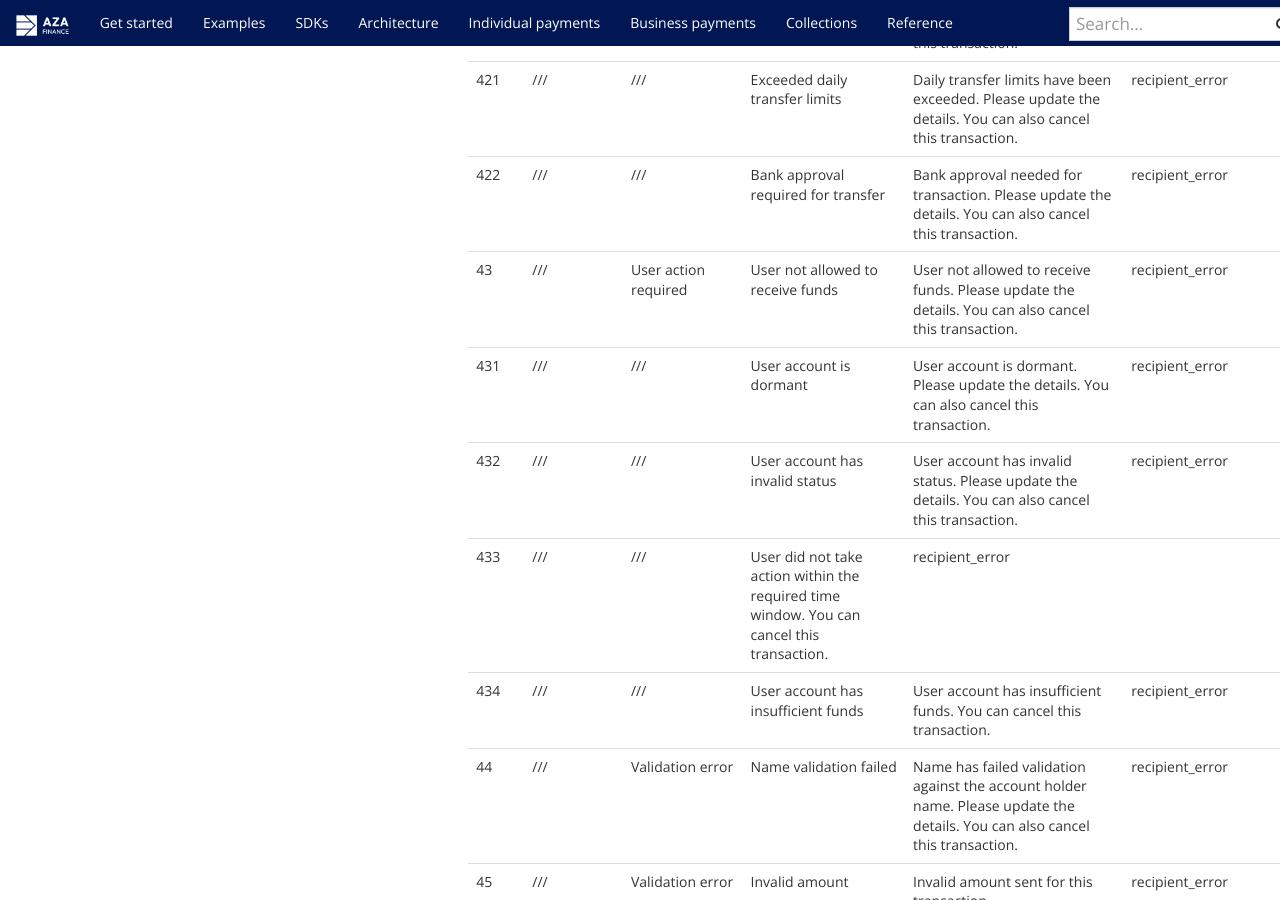
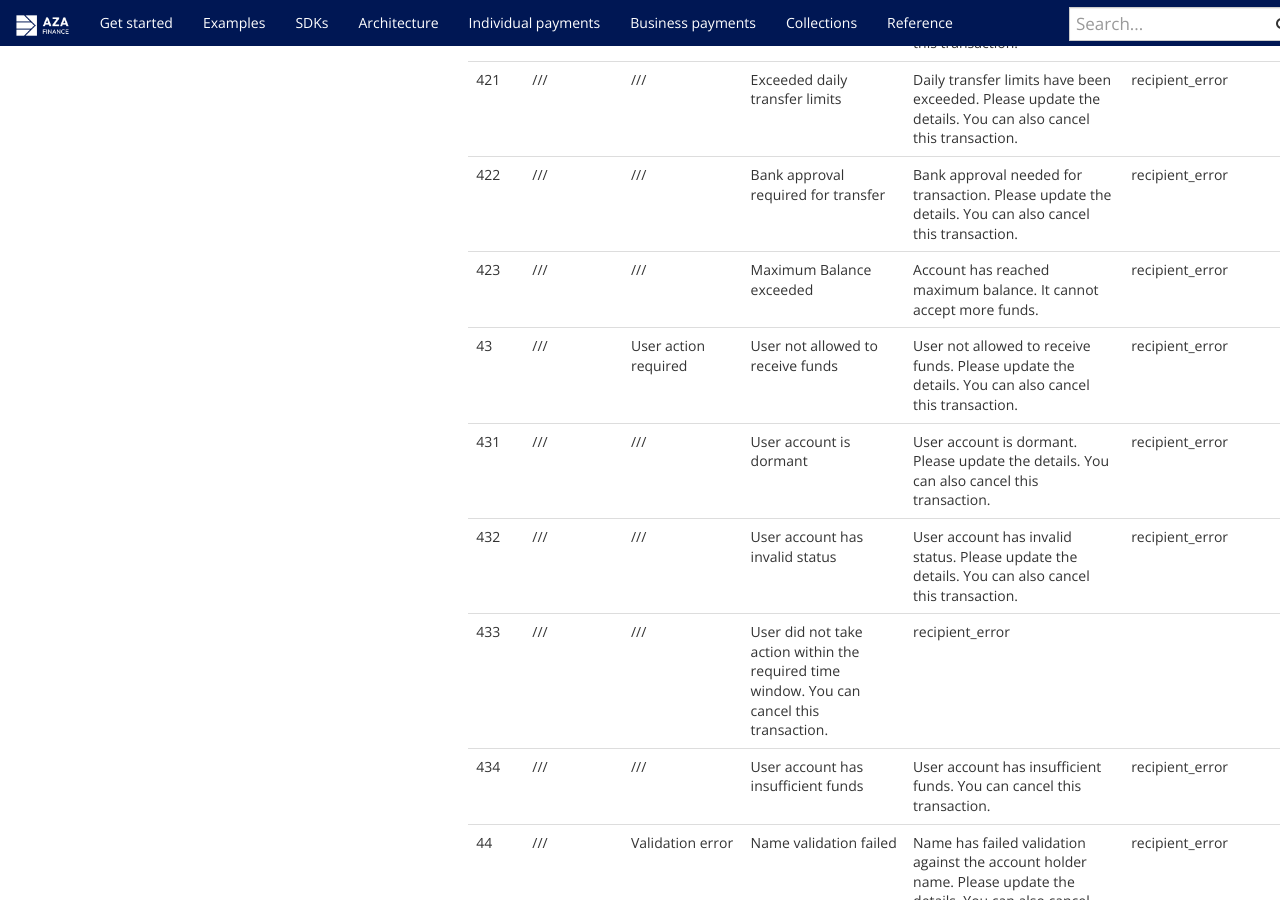
Before and after one commit to transferzero/api-documentation, a Jekyll site: the page built from _docs/error-handling.md, in a window 1280 px wide and 900 px high, scrolled down 4740 px. Built offline with Jekyll 4.4.1, drawn with Linux system fonts in a browser that asks for light colours; nearby versions of some CDN libraries; comment, search, counter and statistics services are not loaded.

Commit message:
add 423 error code to docs (#295)

```diff
--- a/_docs/error-handling.md
+++ b/_docs/error-handling.md
@@ -92,6 +92,7 @@ We categorize most errors into the following categories:
 | 42 | /// | Exceeded limits | Exceeded limits | Transfer limits have been exceeded. Please update the details. You can also cancel this transaction. | recipient_error |
 | 421 | /// | /// | Exceeded daily transfer limits | Daily transfer limits have been exceeded. Please update the details. You can also cancel this transaction. | recipient_error |
 | 422 | /// | /// | Bank approval required for transfer | Bank approval needed for transaction. Please update the details. You can also cancel this transaction. | recipient_error |
+| 423 | /// | /// | Maximum Balance exceeded | Account has reached maximum balance. It cannot accept more funds. | recipient_error |
 | 43 | /// | User action required | User not allowed to receive funds | User not allowed to receive funds. Please update the details. You can also cancel this transaction. | recipient_error |
 | 431 | /// | /// | User account is dormant | User account is dormant. Please update the details. You can also cancel this transaction. | recipient_error |
 | 432 | /// | /// | User account has invalid status | User account has invalid status. Please update the details. You can also cancel this transaction. | recipient_error |
```
